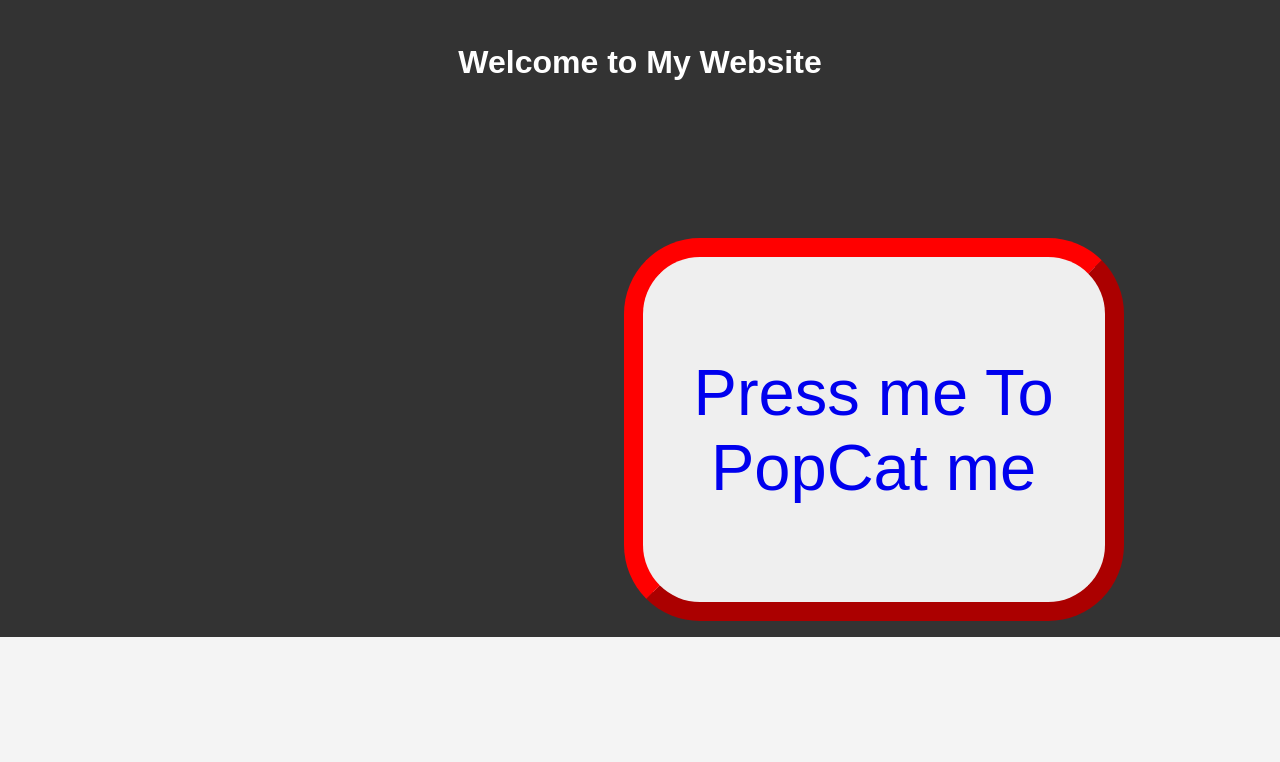
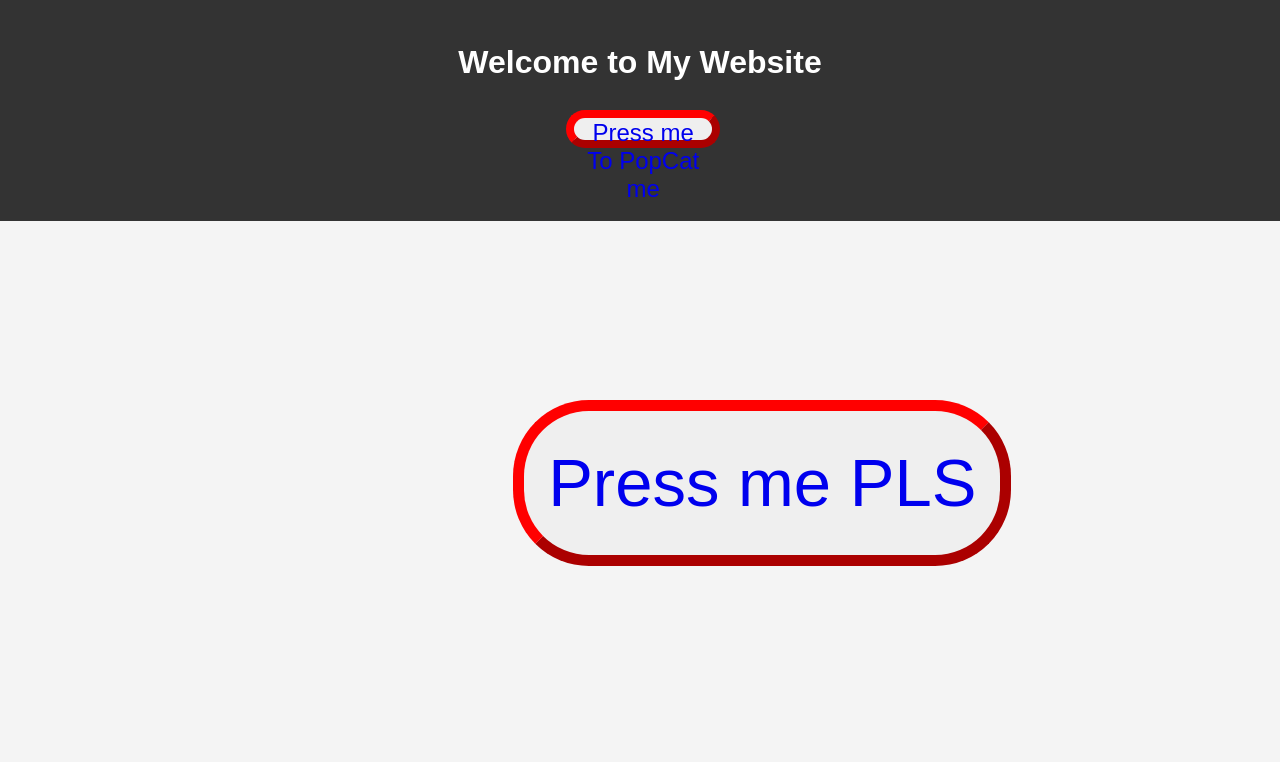
Before and after one commit to Athip1107/Fandwebsite.com, a plain HTML site: page index.html in a window 1280 px wide. Shown: the top 762 px of the page. Drawn offline with Linux system fonts and the light colour scheme.

Commit message:
Update styles.css

```diff
--- a/styles.css
+++ b/styles.css
@@ -15,23 +15,23 @@
 
 
 .btn {
-    font-size: 65px;
-    width: 500px;
-    height: 383px;
-    margin-left: 36.5vw;
-    margin-top: 10vw;
+    font-size: 67px;
+    width: 498px;
+    height: 166px;
+    margin-left: 40.1vw;
+    margin-top: 14vw;
     border-radius: 76px;
     border-color: red;
-    border-width: 19px;
+    border-width: 11px;
 }
 
 .btn1 {
-    font-size: 65px;
-    width: 500px;
-    height: 383px;
-    margin-left: 36.5vw;
-    margin-top: 10vw;
+    font-size: 24px;
+    width: 12vw;
+    height: 3vw;
+    margin-left: 0.5vw;
+    margin-top: 0vw;
     border-radius: 76px;
     border-color: red;
-    border-width: 19px;
+    border-width: 8px;
 }
```
